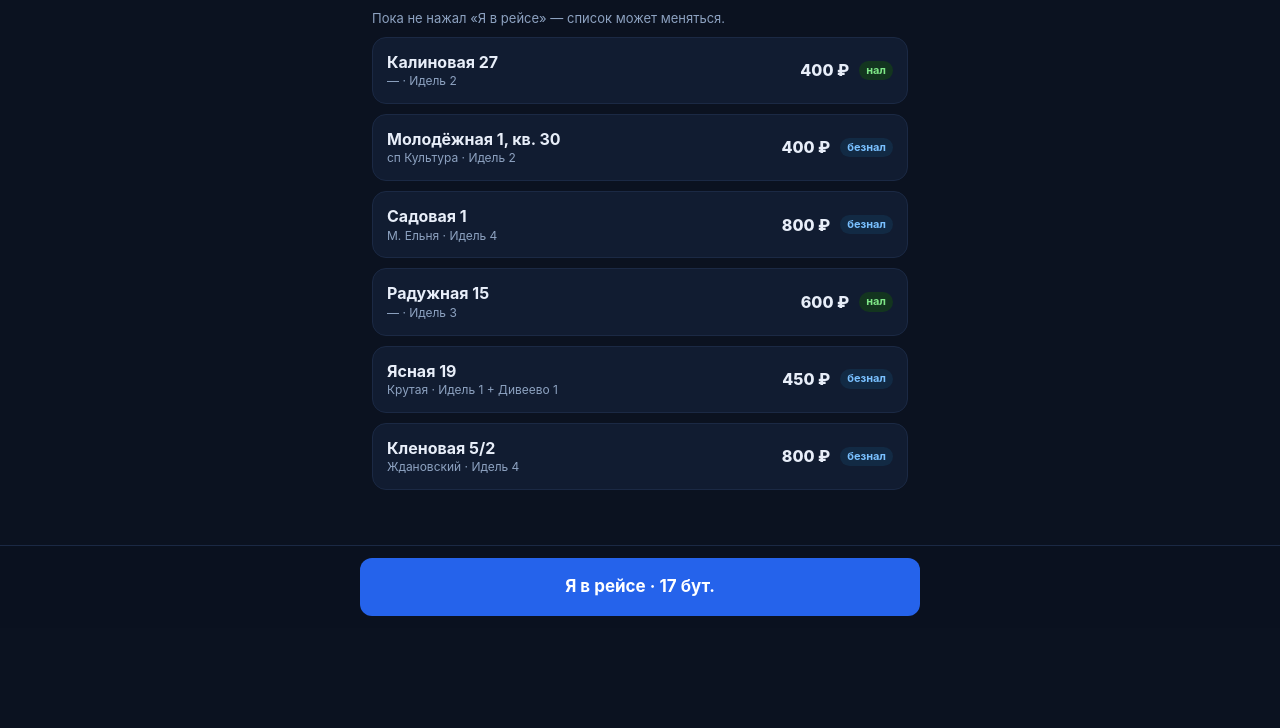
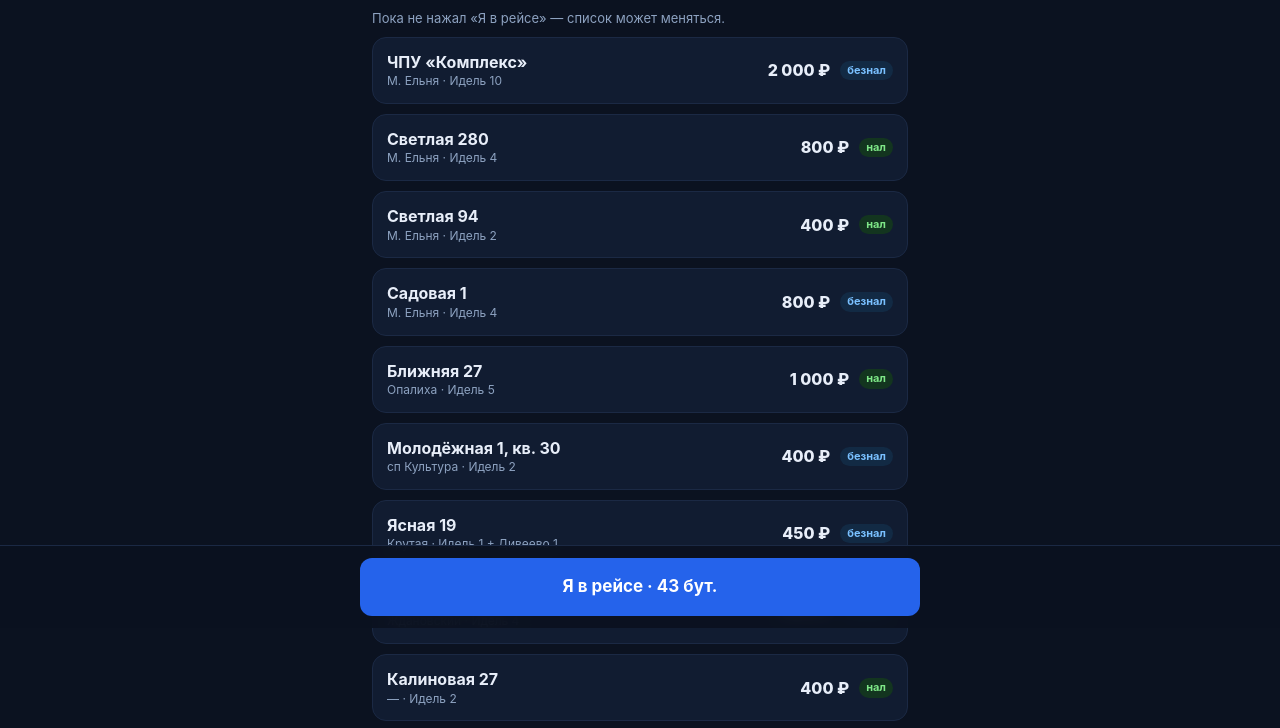
Before and after one commit to goginJR/voda, a plain HTML site: page index.html in a window 1280 px wide. Shown: the part 172-900 px from the top of the page. Before the commit the page ends 800 px from the top, so only its background shows below. Drawn offline with Linux system fonts and the light colour scheme.

Commit message:
Полный рейс 01.10: 12 точек, 43 бутыли

```diff
--- a/index.html
+++ b/index.html
@@ -77,16 +77,22 @@ textarea{width:100%;height:150px;background:#0b1220;color:#cfe0f7;border:1px sol
 
 <script>
 const PAY_PER_BOTTLE = 80;          // фикса водителю, ₽ за бутыль
-const KEY = 'reis-2026-10-01-v1';
+const KEY = 'reis-2026-10-01-v2';
 
 // Заявки на 01.10.2026 — разобраны из группы «ЗАЯВКИ»
 const SEED = [
-  {id:1, vill:'—',          addr:'Калиновая 27',        name:'',                      tel:'',             pay:'cash', items:[{w:'Идель',q:2,p:200}], tara:'', note:''},
-  {id:2, vill:'сп Культура',addr:'Молодёжная 1, кв. 30',name:'Кабанова Нина Васильевна',tel:'89524496923', pay:'card', items:[{w:'Идель',q:2,p:200}], tara:'есть', note:'4 этаж, домофон 32705'},
-  {id:3, vill:'М. Ельня',   addr:'Садовая 1',           name:'Ибрагимова Татьяна Александровна',tel:'89202920020',pay:'card',items:[{w:'Идель',q:4,p:200}], tara:'есть', note:''},
-  {id:4, vill:'—',          addr:'Радужная 15',         name:'',                      tel:'',             pay:'cash', items:[{w:'Идель',q:3,p:200}], tara:'', note:''},
-  {id:5, vill:'Крутая',     addr:'Ясная 19',            name:'Одинцова Ольга',        tel:'+79202941877', pay:'card', items:[{w:'Идель',q:1,p:200},{w:'Дивеево',q:1,p:250}], tara:'есть', note:''},
-  {id:6, vill:'Ждановский', addr:'Кленовая 5/2',        name:'Коломенцев Антон Владимирович',tel:'+79503616463',pay:'card',items:[{w:'Идель',q:4,p:200}], tara:'есть', note:''}
+  {id:1,  vill:'М. Ельня',   addr:'ЧПУ «Комплекс»',      name:'',                       tel:'',             pay:'card', items:[{w:'Идель',q:10,p:200}], tara:'', note:'висит с 29.09'},
+  {id:2,  vill:'М. Ельня',   addr:'Светлая 280',         name:'',                       tel:'',             pay:'cash', items:[{w:'Идель',q:4,p:200}],  tara:'', note:'висит с 28.09'},
+  {id:3,  vill:'М. Ельня',   addr:'Светлая 94',          name:'Татьяна Николаевна',     tel:'',             pay:'cash', items:[{w:'Идель',q:2,p:200}],  tara:'', note:'с 30.09'},
+  {id:4,  vill:'М. Ельня',   addr:'Садовая 1',           name:'Ибрагимова Татьяна Александровна', tel:'89202920020', pay:'card', items:[{w:'Идель',q:4,p:200}], tara:'есть', note:''},
+  {id:5,  vill:'Опалиха',    addr:'Ближняя 27',          name:'',                       tel:'',             pay:'cash', items:[{w:'Идель',q:5,p:200}],  tara:'', note:'с 30.09'},
+  {id:6,  vill:'сп Культура',addr:'Молодёжная 1, кв. 30',name:'Кабанова Нина Васильевна', tel:'89524496923', pay:'card', items:[{w:'Идель',q:2,p:200}], tara:'есть', note:'4 этаж, домофон 32705'},
+  {id:7,  vill:'Крутая',     addr:'Ясная 19',            name:'Одинцова Ольга',         tel:'+79202941877', pay:'card', items:[{w:'Идель',q:1,p:200},{w:'Дивеево',q:1,p:250}], tara:'есть', note:''},
+  {id:8,  vill:'Ждановский', addr:'Кленовая 5/2',        name:'Коломенцев Антон Владимирович', tel:'+79503616463', pay:'card', items:[{w:'Идель',q:4,p:200}], tara:'есть', note:''},
+  {id:9,  vill:'—',          addr:'Калиновая 27',        name:'',                       tel:'',             pay:'cash', items:[{w:'Идель',q:2,p:200}],  tara:'', note:''},
+  {id:10, vill:'—',          addr:'Радужная 15',         name:'',                       tel:'',             pay:'cash', items:[{w:'Идель',q:3,p:200}],  tara:'', note:''},
+  {id:11, vill:'—',          addr:'Радужная 21',         name:'',                       tel:'',             pay:'cash', items:[{w:'Идель',q:3,p:200}],  tara:'', note:'заявка 12:37'},
+  {id:12, vill:'—',          addr:'Изумрудная 20к2',     name:'',                       tel:'',             pay:'cash', items:[{w:'Идель',q:2,p:200}],  tara:'', note:'с 30.09'}
 ];
 
 let S = load();
--- a/sw.js
+++ b/sw.js
@@ -1,4 +1,4 @@
-const CACHE = 'reis-v1';
+const CACHE = 'reis-v2';
 const FILES = ['./', './index.html', './manifest.webmanifest', './icons/icon-192.png', './icons/icon-512.png'];
 self.addEventListener('install', e => {
   e.waitUntil(caches.open(CACHE).then(c => c.addAll(FILES)).then(() => self.skipWaiting()));
```
